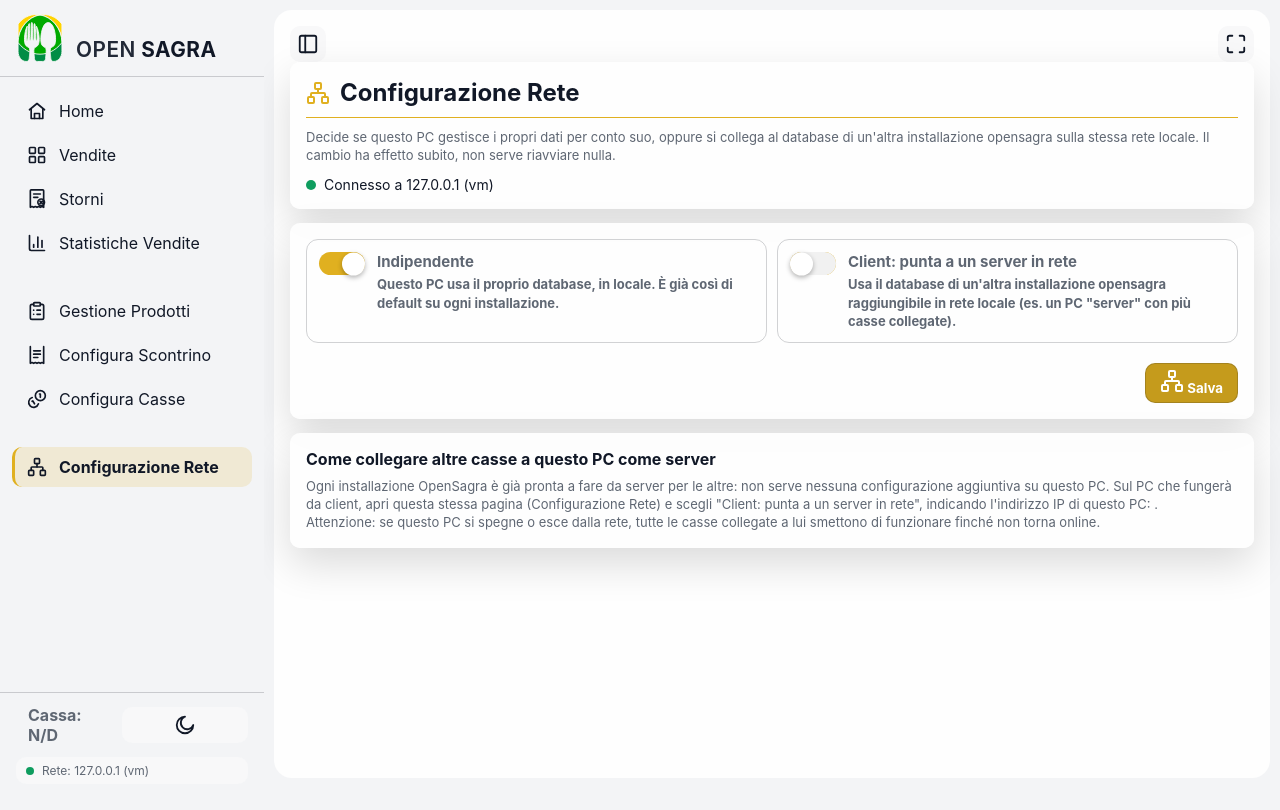
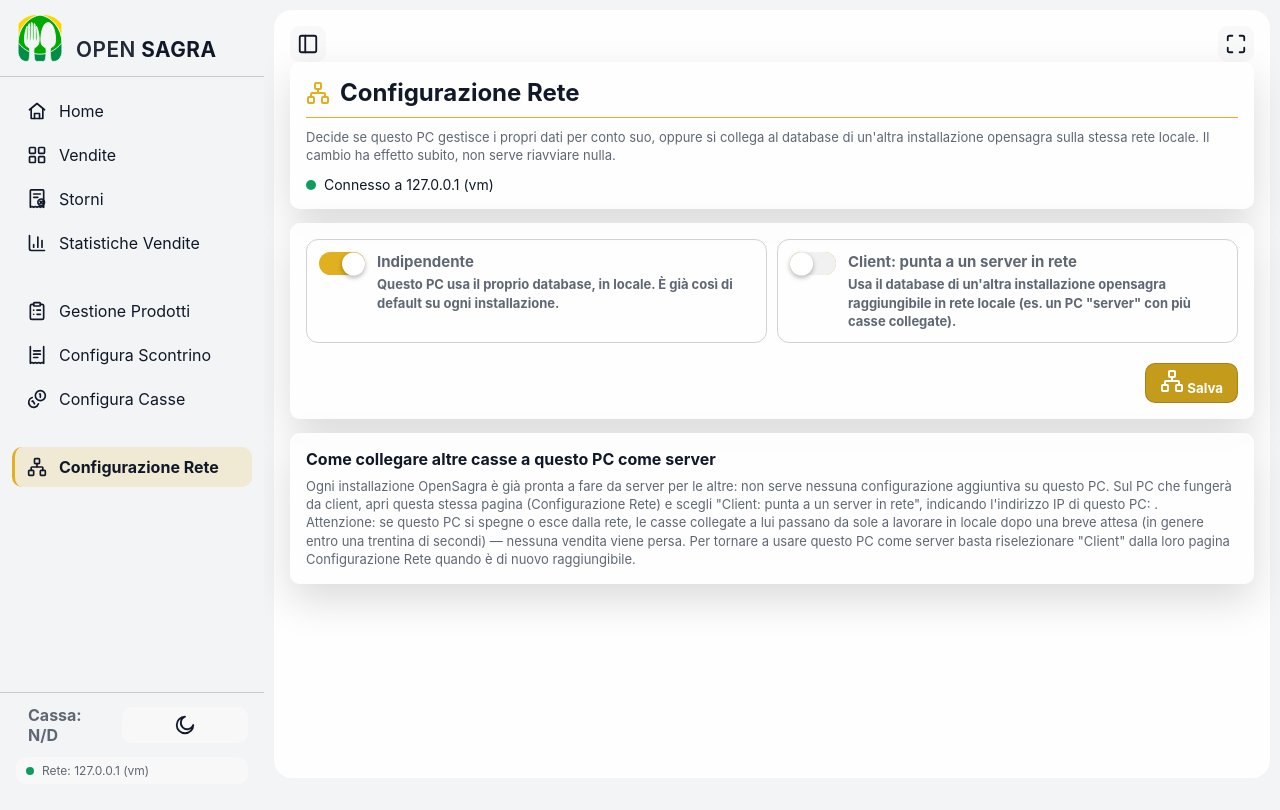
Before and after one commit to GHenry21/opensagra, a PHP site: page /POS-80C/pages/conf_rete.php in a window 1280 px wide. Run offline with PHP 8.4, Linux system fonts and the light colour scheme; data that the repository does not hold is empty.

Commit message:
fix(conf_rete): correggi il testo sul comportamento client quando il centrale sparisce
La pagina diceva che le casse client "smettono di funzionare" se il PC
centrale si spegne o esce dalla rete - falso: il fallback locale automatico
(enter_local_fallback.php, ~15-30s) le tiene operative senza perdita di
vendite, con sync del debito al ritorno del centrale. Scoperto scrivendo la
guida utente.

Co-Authored-By: Claude Sonnet 5 <noreply@anthropic.com>

```diff
--- a/pages/conf_rete.php
+++ b/pages/conf_rete.php
@@ -122,8 +122,10 @@
                     indicando l'indirizzo IP di questo PC: <?= $localIp ? " <code>{$localIp}</code>" : '' ?>.
                 </p>
                 <p class="inline-muted">
-                    Attenzione: se questo PC si spegne o esce dalla rete, tutte le casse collegate a lui
-                    smettono di funzionare finché non torna online.
+                    Attenzione: se questo PC si spegne o esce dalla rete, le casse collegate a lui passano
+                    da sole a lavorare in locale dopo una breve attesa (in genere entro una trentina di
+                    secondi) — nessuna vendita viene persa. Per tornare a usare questo PC come server basta
+                    riselezionare "Client" dalla loro pagina Configurazione Rete quando è di nuovo raggiungibile.
                 </p>
             </section>
         </div>
```
